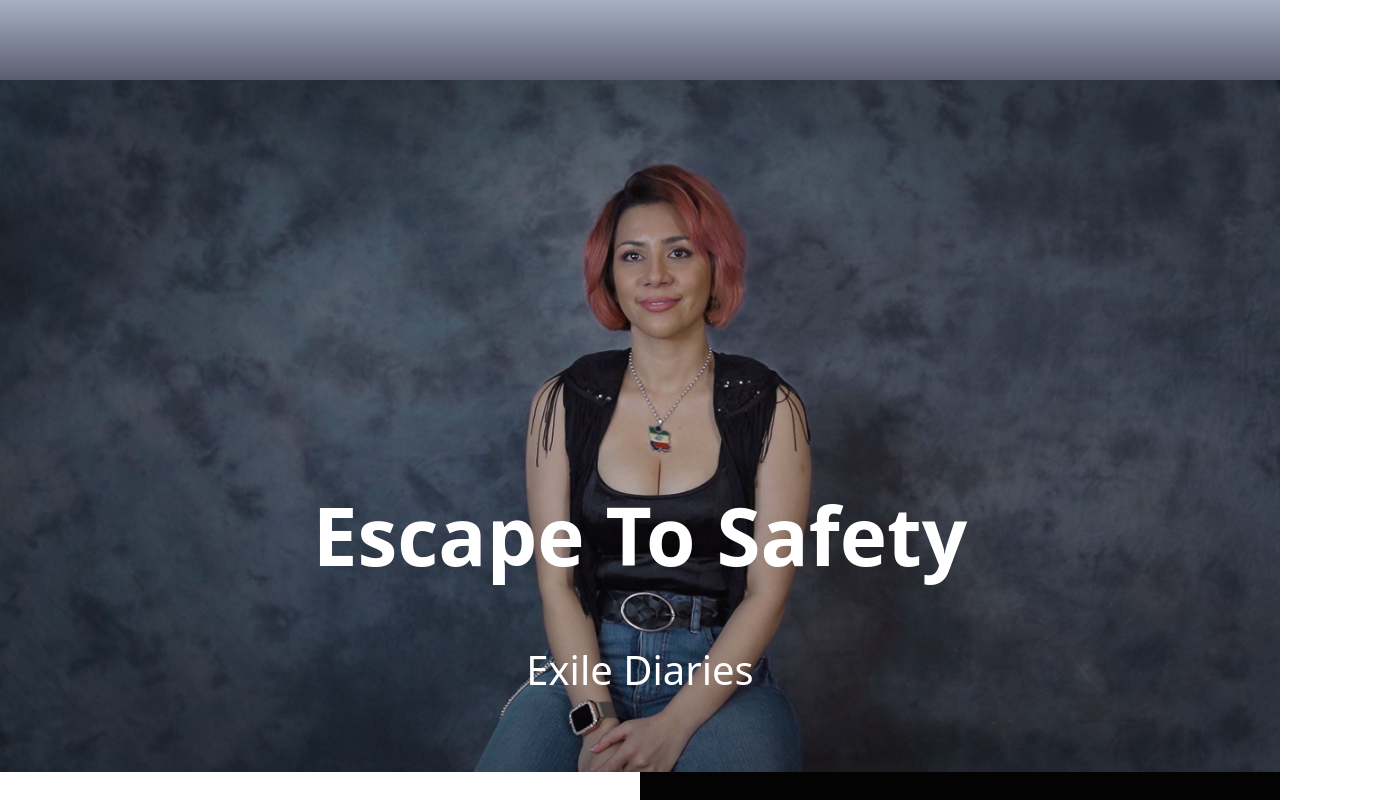
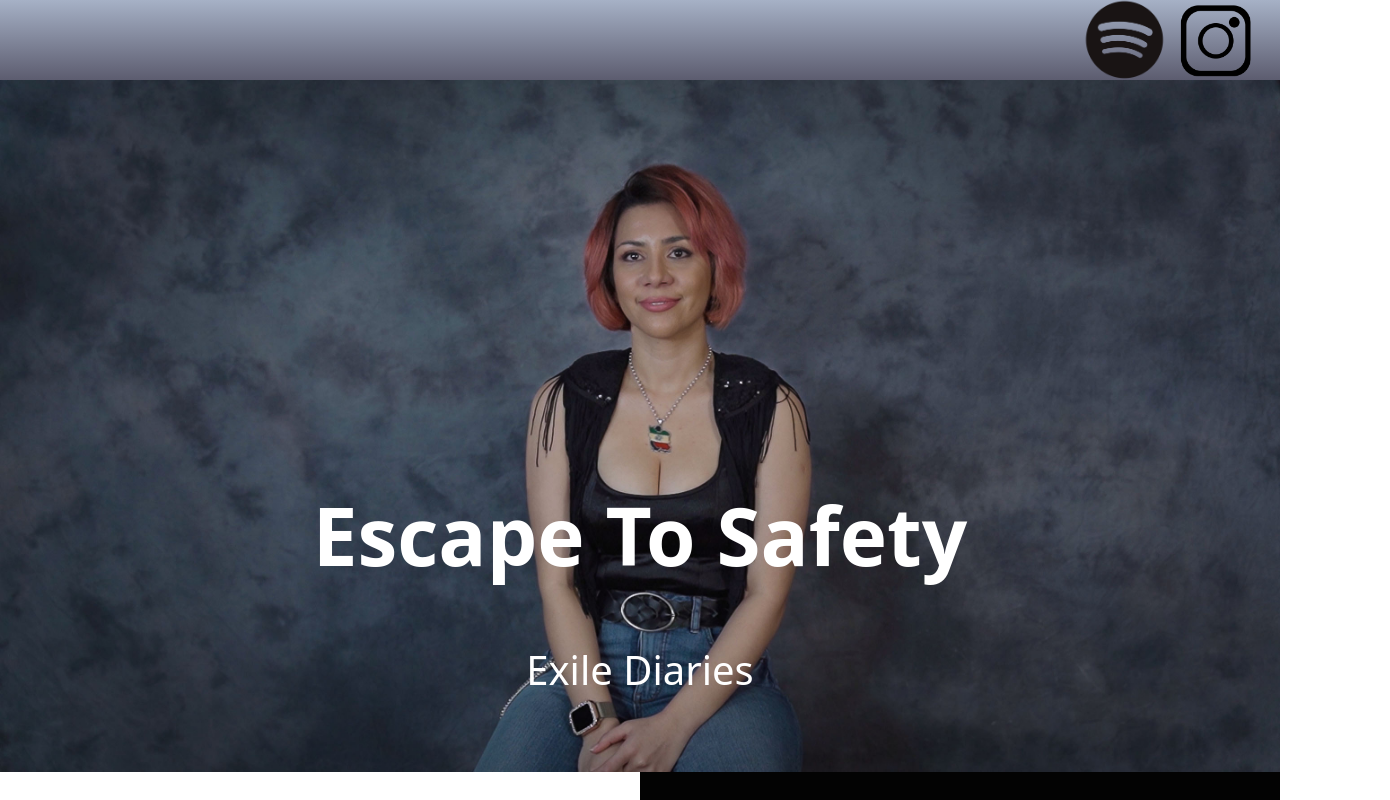
Before and after one commit to arminzarringhalam/arminzarringhalam.github.io, a React (Create React App) app: page / in a window 1280 px wide. Shown: the top 800 px of the page, 1390 px wide, since content can reach past the window. Built offline with nearby package versions, Linux system fonts and the light colour scheme.

Commit message:
Nav-bar links

```diff
--- a/src/Navbar.css
+++ b/src/Navbar.css
@@ -19,8 +19,9 @@
   }
 
   .navbar-logo {
-    margin-left: -600px;
+    /* margin-left: -600px; */
     float: left;
+    align-self:auto;
     cursor: pointer;
     position:relative;
     text-decoration: none;
@@ -161,3 +162,19 @@
       transition: 250ms;
     }
   }
+
+  .Logos{
+    /* margin-left: -600px; */
+    float: right;
+    cursor: pointer;
+    position:relative;
+    text-decoration: none;
+    display: flex;
+    scale: 11%;
+  }
+
+  .insta{
+    margin-top: 10px;
+    margin-left: 150px;
+    width: 650px;
+  }
--- a/src/Navbar.js
+++ b/src/Navbar.js
@@ -2,6 +2,8 @@ import React, {useState, useEffect} from 'react';
 import { Link} from "react-router-dom";
 import './Navbar.css';
 import Logo from "./assets/logo.png"
+import Spotify from "./assets/spotify.png"
+import Instagram from "./assets/insta.png"
 
 function Navbar() {
     const [click, setClick] = useState(false);
@@ -29,9 +31,18 @@ function Navbar() {
             <div className='navbar-container'>
                 <Link to="/" className="navbar-logo" onClick={closeMobileMenu}>
                         <img src = {Logo} />
+                        {/* <img src ={Spotify} /> */}
                 </Link>
-                <div className="menu-icon" onClick={handleClick}>
-                    <i className={click ? "fas fa-times" : "fas fa-bars"}/>
+                <div className="Logos" onClick={handleClick}>
+                    <a href="https://open.spotify.com/artist/5K4W6rqBFWDnAN6FQUkS6x">
+                        <img  src = {Spotify} />
+                    </a>
+                    <a href="https://www.instagram.com/escape_to_safety/">
+                        <img className='insta' src = {Instagram} />
+                    </a>
+
+                        {/* <img  src = {Spotify} /> */}
+                    {/* <i className={click ? "fas fa-times" : "fas fa-bars"}/> */}
                 </div>
                 <ul className={click ? 'nav-menu active' : 'nav-menu'}>
                 </ul>
```
Also changed, not shown: src/assets/insta.png (added), src/assets/spotify.png (added).
